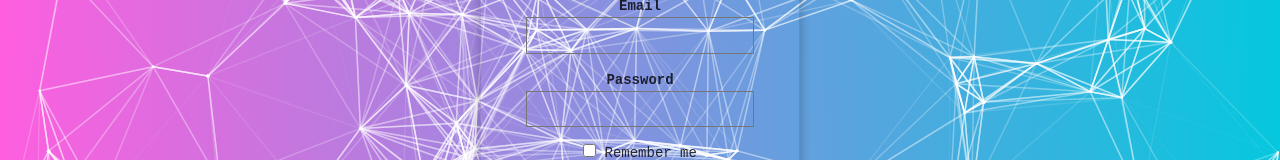
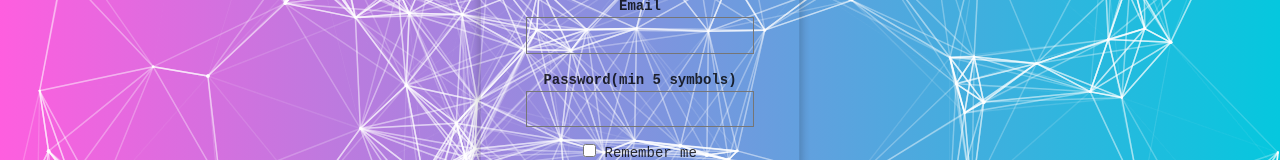
Before and after one commit to Jiraiya4/smart_brain, a React (Create React App) app: page / in a window 1280 px wide. Shown: the part 253-413 px from the top of the page. Built offline with nearby package versions, Linux system fonts and the light colour scheme; no server answers.

Commit message:
min 5 symbol pass

```diff
--- a/src/components/Register/Register.js
+++ b/src/components/Register/Register.js
@@ -74,7 +74,7 @@ class Register extends Component{
                                 <input onChange={this.onEmailChange} className="pa2 input-reset ba bg-transparent hover-bg-black hover-white w-100" type="email" name="email-address" id="email-address" />
                             </div>
                             <div className="mv3">
-                                <label className="db fw6 lh-copy f6" htmlFor="password">Password</label>
+                                <label className="db fw6 lh-copy f6" htmlFor="password">Password(min 5 symbols)</label>
                                 <input onChange={this.onPasswordChange} className="b pa2 input-reset ba bg-transparent hover-bg-black hover-white w-100" type="password" name="password" id="password" />
                             </div>
                             {this.state.incorrectData ? <div className={s.incorrectDataError}>incorrect Data</div>: <></>}
--- a/src/components/SignIn/SignIn.js
+++ b/src/components/SignIn/SignIn.js
@@ -65,7 +65,7 @@ class SignIn extends React.Component {
                                 <input onChange={this.onEmailChange} className="pa2 input-reset ba bg-transparent hover-bg-black hover-white w-100" type="email" name="email-address" id="email-address" />
                             </div>
                             <div className="mv3">
-                                <label className="db fw6 lh-copy f6" htmlFor="password">Password</label>
+                                <label className="db fw6 lh-copy f6" htmlFor="password">Password(min 5 symbols)</label>
                                 <input onChange={this.onPasswordChange} className="b pa2 input-reset ba bg-transparent hover-bg-black hover-white w-100" type="password" name="password" id="password" />
                             </div>
                             {this.state.incorrectData ? <div className={s.incorrectDataError}>Incorrect Data</div> : <></>}
```
